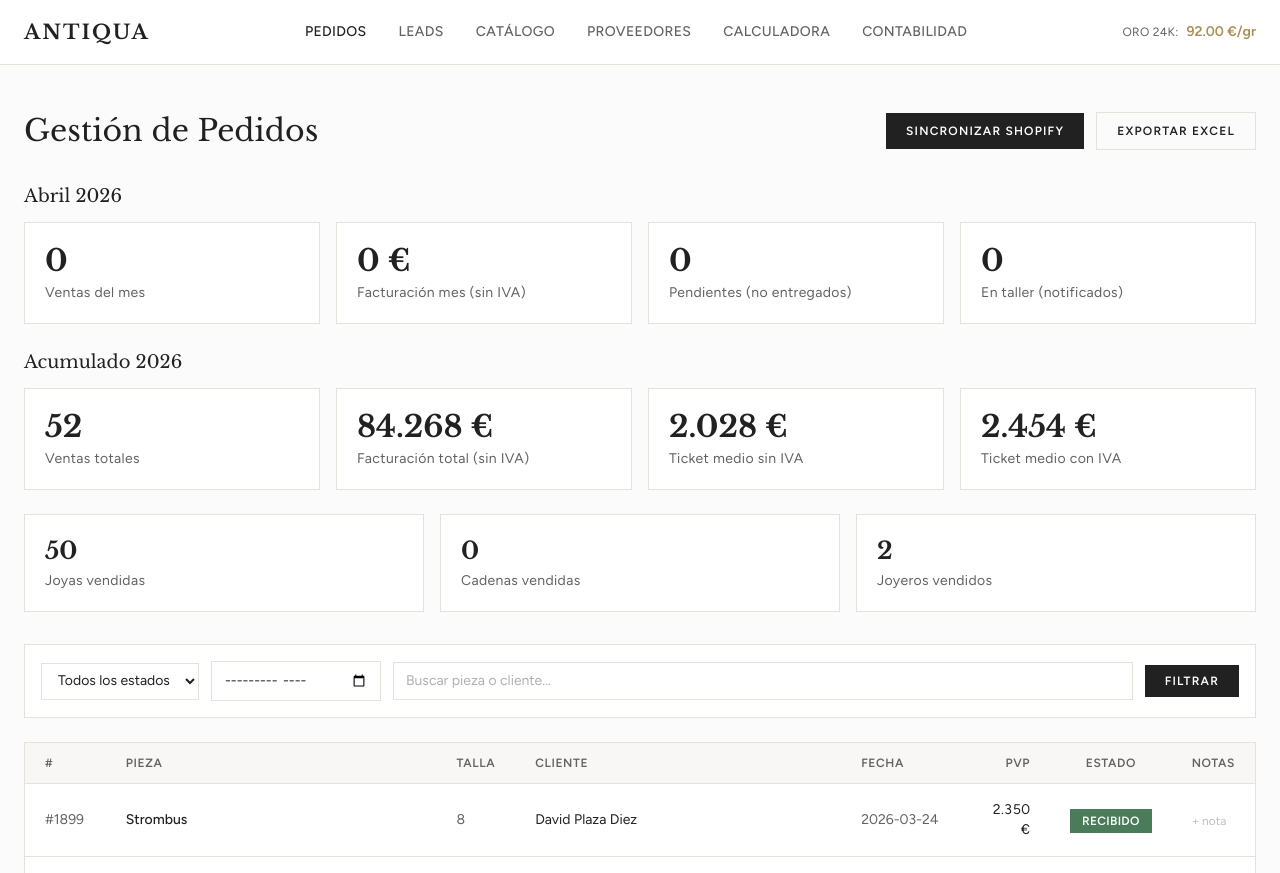
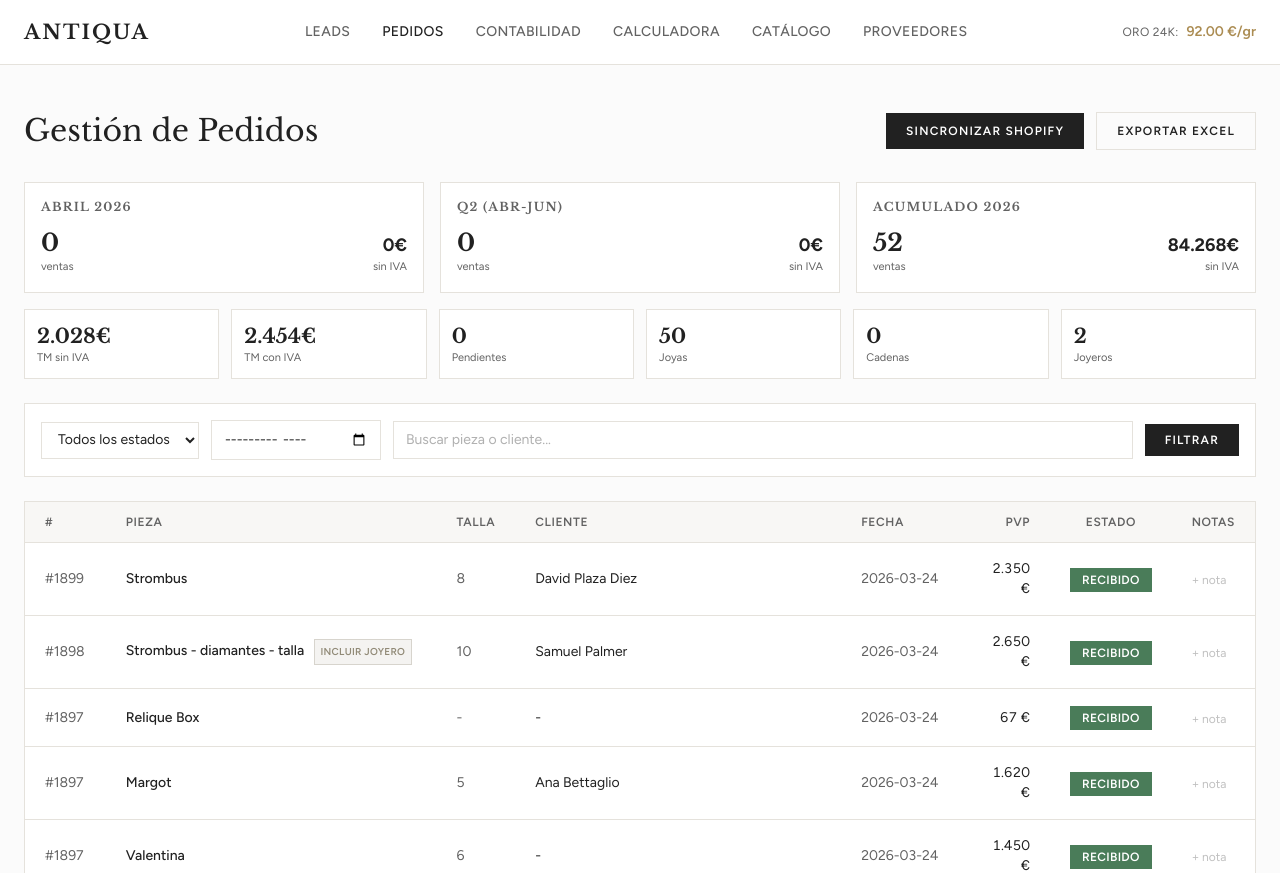
Before and after one commit to AntiquaStore/antiqua-pedidos, a FastAPI app: page / in a window 1280 px wide. Shown: the top 873 px of the page. Run offline with FastAPI, Linux system fonts and the light colour scheme; data comes from the database, SQL or seed files in the repository; some libraries are stand-ins or nearby versions.

Commit message:
Compact KPIs: mes + trimestre + año in one row, smaller cards
- Row 1: Mes / Trimestre (Q2 Abr-Jun) / Acumulado 2026 — ventas + facturacion
- Row 2: TM sin IVA, TM con IVA, Pendientes, Joyas, Cadenas, Joyeros
- Everything fits in one screen without scrolling

Co-Authored-By: Claude Opus 4.6 (1M context) <noreply@anthropic.com>

```diff
--- a/templates/base.html
+++ b/templates/base.html
@@ -73,12 +73,12 @@
 
                 <!-- Desktop nav links -->
                 <div class="hidden md:flex items-center space-x-8">
+                    <a href="/leads" class="text-sm font-medium text-secondary hover:text-taupe transition-colors tracking-wide uppercase">Leads</a>
                     <a href="/" class="text-sm font-medium text-dark hover:text-taupe transition-colors tracking-wide uppercase">Pedidos</a>
-                    <a href="/leads" class="text-sm font-medium text-secondary hover:text-taupe transition-colors tracking-wide uppercase">Leads</a>
+                    <a href="/contabilidad" class="text-sm font-medium text-secondary hover:text-taupe transition-colors tracking-wide uppercase">Contabilidad</a>
+                    <a href="/calculadora" class="text-sm font-medium text-secondary hover:text-taupe transition-colors tracking-wide uppercase">Calculadora</a>
                     <a href="/products" class="text-sm font-medium text-secondary hover:text-taupe transition-colors tracking-wide uppercase">Catálogo</a>
                     <a href="/suppliers" class="text-sm font-medium text-secondary hover:text-taupe transition-colors tracking-wide uppercase">Proveedores</a>
-                    <a href="/calculadora" class="text-sm font-medium text-secondary hover:text-taupe transition-colors tracking-wide uppercase">Calculadora</a>
-                    <a href="/contabilidad" class="text-sm font-medium text-secondary hover:text-taupe transition-colors tracking-wide uppercase">Contabilidad</a>
                 </div>
 
                 <!-- Gold price (desktop) -->
@@ -108,12 +108,12 @@
              x-transition:leave-start="opacity-100 translate-y-0" x-transition:leave-end="opacity-0 -translate-y-1"
              class="md:hidden bg-white border-b border-line">
             <div class="px-4 py-4 space-y-3">
+                <a href="/leads" class="block text-sm font-medium text-secondary tracking-wide uppercase">Leads</a>
                 <a href="/" class="block text-sm font-medium text-dark tracking-wide uppercase">Pedidos</a>
-                <a href="/leads" class="block text-sm font-medium text-secondary tracking-wide uppercase">Leads</a>
+                <a href="/contabilidad" class="block text-sm font-medium text-secondary tracking-wide uppercase">Contabilidad</a>
+                <a href="/calculadora" class="block text-sm font-medium text-secondary tracking-wide uppercase">Calculadora</a>
                 <a href="/products" class="block text-sm font-medium text-secondary tracking-wide uppercase">Catálogo</a>
                 <a href="/suppliers" class="block text-sm font-medium text-secondary tracking-wide uppercase">Proveedores</a>
-                <a href="/calculadora" class="block text-sm font-medium text-secondary tracking-wide uppercase">Calculadora</a>
-                <a href="/contabilidad" class="block text-sm font-medium text-secondary tracking-wide uppercase">Contabilidad</a>
                 {% if gold_price is defined and gold_price %}
                 <div class="pt-3 border-t border-line">
                     <span class="text-xs text-secondary uppercase tracking-wide mr-2">ORO 24K:</span>
--- a/templates/dashboard.html
+++ b/templates/dashboard.html
@@ -55,61 +55,77 @@
     </div>
 </div>
 
-<!-- MES EN CURSO -->
-<h2 class="text-lg text-dark mb-3" style="font-family: 'Libre Baskerville', serif;">{{ stats.mes_nombre or 'Este mes' }} 2026</h2>
-<div class="grid grid-cols-1 sm:grid-cols-2 lg:grid-cols-4 gap-4 mb-6">
-    <div class="bg-white border border-line p-5">
-        <p class="text-3xl font-bold text-dark" style="font-family: 'Libre Baskerville', serif;">{{ stats.ventas_mes or 0 }}</p>
-        <p class="text-sm text-secondary mt-1 tracking-wide">Ventas del mes</p>
+<!-- KPIs: Mes + Trimestre + Año en una sola vista compacta -->
+<div class="grid grid-cols-1 lg:grid-cols-3 gap-4 mb-4">
+    <!-- MES -->
+    <div class="bg-white border border-line p-4">
+        <h3 class="text-xs uppercase tracking-widest text-secondary font-semibold mb-3">{{ stats.mes_nombre or 'Mes' }} 2026</h3>
+        <div class="flex justify-between items-end">
+            <div>
+                <p class="text-2xl font-bold text-dark" style="font-family: 'Libre Baskerville', serif;">{{ stats.ventas_mes or 0 }}</p>
+                <p class="text-[11px] text-secondary">ventas</p>
+            </div>
+            <div class="text-right">
+                <p class="text-lg font-bold text-dark">{{ "{:,.0f}".format(stats.facturacion_mes or 0)|replace(",", ".") }}&euro;</p>
+                <p class="text-[11px] text-secondary">sin IVA</p>
+            </div>
+        </div>
     </div>
-    <div class="bg-white border border-line p-5">
-        <p class="text-3xl font-bold text-dark" style="font-family: 'Libre Baskerville', serif;">{{ "{:,.0f}".format(stats.facturacion_mes or 0)|replace(",", ".") }} &euro;</p>
-        <p class="text-sm text-secondary mt-1 tracking-wide">Facturaci&oacute;n mes (sin IVA)</p>
+    <!-- TRIMESTRE -->
+    <div class="bg-white border border-line p-4">
+        <h3 class="text-xs uppercase tracking-widest text-secondary font-semibold mb-3">{{ stats.trimestre_nombre or 'Trimestre' }}</h3>
+        <div class="flex justify-between items-end">
+            <div>
+                <p class="text-2xl font-bold text-dark" style="font-family: 'Libre Baskerville', serif;">{{ stats.ventas_trimestre or 0 }}</p>
+                <p class="text-[11px] text-secondary">ventas</p>
+            </div>
+            <div class="text-right">
+                <p class="text-lg font-bold text-dark">{{ "{:,.0f}".format(stats.facturacion_trimestre or 0)|replace(",", ".") }}&euro;</p>
+                <p class="text-[11px] text-secondary">sin IVA</p>
+            </div>
+        </div>
     </div>
-    <div class="bg-white border border-line p-5">
-        <p class="text-3xl font-bold text-dark" style="font-family: 'Libre Baskerville', serif;">{{ stats.pending or 0 }}</p>
-        <p class="text-sm text-secondary mt-1 tracking-wide">Pendientes (no entregados)</p>
-    </div>
-    <div class="bg-white border border-line p-5">
-        <p class="text-3xl font-bold text-dark" style="font-family: 'Libre Baskerville', serif;">{{ stats.in_workshop or 0 }}</p>
-        <p class="text-sm text-secondary mt-1 tracking-wide">En taller (notificados)</p>
+    <!-- AÑO -->
+    <div class="bg-white border border-line p-4">
+        <h3 class="text-xs uppercase tracking-widest text-secondary font-semibold mb-3">Acumulado 2026</h3>
+        <div class="flex justify-between items-end">
+            <div>
+                <p class="text-2xl font-bold text-dark" style="font-family: 'Libre Baskerville', serif;">{{ stats.ventas_ano or 0 }}</p>
+                <p class="text-[11px] text-secondary">ventas</p>
+            </div>
+            <div class="text-right">
+                <p class="text-lg font-bold text-dark">{{ "{:,.0f}".format(stats.facturacion_ano or 0)|replace(",", ".") }}&euro;</p>
+                <p class="text-[11px] text-secondary">sin IVA</p>
+            </div>
+        </div>
     </div>
 </div>
 
-<!-- AÑO 2026 -->
-<h2 class="text-lg text-dark mb-3" style="font-family: 'Libre Baskerville', serif;">Acumulado 2026</h2>
-<div class="grid grid-cols-1 sm:grid-cols-2 lg:grid-cols-4 gap-4 mb-6">
-    <div class="bg-white border border-line p-5">
-        <p class="text-3xl font-bold text-dark" style="font-family: 'Libre Baskerville', serif;">{{ stats.ventas_ano or 0 }}</p>
-        <p class="text-sm text-secondary mt-1 tracking-wide">Ventas totales</p>
+<!-- Fila 2: Tickets + Estado taller + Desglose -->
+<div class="grid grid-cols-2 sm:grid-cols-3 lg:grid-cols-6 gap-3 mb-6">
+    <div class="bg-white border border-line p-3">
+        <p class="text-xl font-bold text-dark" style="font-family: 'Libre Baskerville', serif;">{{ "{:,.0f}".format(stats.avg_ticket_joyas or 0)|replace(",", ".") }}&euro;</p>
+        <p class="text-[11px] text-secondary">TM sin IVA</p>
     </div>
-    <div class="bg-white border border-line p-5">
-        <p class="text-3xl font-bold text-dark" style="font-family: 'Libre Baskerville', serif;">{{ "{:,.0f}".format(stats.facturacion_ano or 0)|replace(",", ".") }} &euro;</p>
-        <p class="text-sm text-secondary mt-1 tracking-wide">Facturaci&oacute;n total (sin IVA)</p>
+    <div class="bg-white border border-line p-3">
+        <p class="text-xl font-bold text-dark" style="font-family: 'Libre Baskerville', serif;">{{ "{:,.0f}".format(stats.avg_ticket_joyas_iva or 0)|replace(",", ".") }}&euro;</p>
+        <p class="text-[11px] text-secondary">TM con IVA</p>
     </div>
-    <div class="bg-white border border-line p-5">
-        <p class="text-3xl font-bold text-dark" style="font-family: 'Libre Baskerville', serif;">{{ "{:,.0f}".format(stats.avg_ticket_joyas or 0)|replace(",", ".") }} &euro;</p>
-        <p class="text-sm text-secondary mt-1 tracking-wide">Ticket medio sin IVA</p>
+    <div class="bg-white border border-line p-3">
+        <p class="text-xl font-bold text-dark" style="font-family: 'Libre Baskerville', serif;">{{ stats.pending or 0 }}</p>
+        <p class="text-[11px] text-secondary">Pendientes</p>
     </div>
-    <div class="bg-white border border-line p-5">
-        <p class="text-3xl font-bold text-dark" style="font-family: 'Libre Baskerville', serif;">{{ "{:,.0f}".format(stats.avg_ticket_joyas_iva or 0)|replace(",", ".") }} &euro;</p>
-        <p class="text-sm text-secondary mt-1 tracking-wide">Ticket medio con IVA</p>
+    <div class="bg-white border border-line p-3">
+        <p class="text-xl font-bold text-dark" style="font-family: 'Libre Baskerville', serif;">{{ stats.joyas_count or 0 }}</p>
+        <p class="text-[11px] text-secondary">Joyas</p>
     </div>
-</div>
-
-<!-- DESGLOSE POR TIPO -->
-<div class="grid grid-cols-1 sm:grid-cols-3 gap-4 mb-8">
-    <div class="bg-white border border-line p-5">
-        <p class="text-2xl font-bold text-dark" style="font-family: 'Libre Baskerville', serif;">{{ stats.joyas_count or 0 }}</p>
-        <p class="text-sm text-secondary mt-1 tracking-wide">Joyas vendidas</p>
+    <div class="bg-white border border-line p-3">
+        <p class="text-xl font-bold text-dark" style="font-family: 'Libre Baskerville', serif;">{{ stats.cadenas_count or 0 }}</p>
+        <p class="text-[11px] text-secondary">Cadenas</p>
     </div>
-    <div class="bg-white border border-line p-5">
-        <p class="text-2xl font-bold text-dark" style="font-family: 'Libre Baskerville', serif;">{{ stats.cadenas_count or 0 }}</p>
-        <p class="text-sm text-secondary mt-1 tracking-wide">Cadenas vendidas</p>
-    </div>
-    <div class="bg-white border border-line p-5">
-        <p class="text-2xl font-bold text-dark" style="font-family: 'Libre Baskerville', serif;">{{ stats.joyeros_count or 0 }}</p>
-        <p class="text-sm text-secondary mt-1 tracking-wide">Joyeros vendidos</p>
+    <div class="bg-white border border-line p-3">
+        <p class="text-xl font-bold text-dark" style="font-family: 'Libre Baskerville', serif;">{{ stats.joyeros_count or 0 }}</p>
+        <p class="text-[11px] text-secondary">Joyeros</p>
     </div>
 </div>
 
```
Also changed, not shown: models.py (+27 -0 lines).
